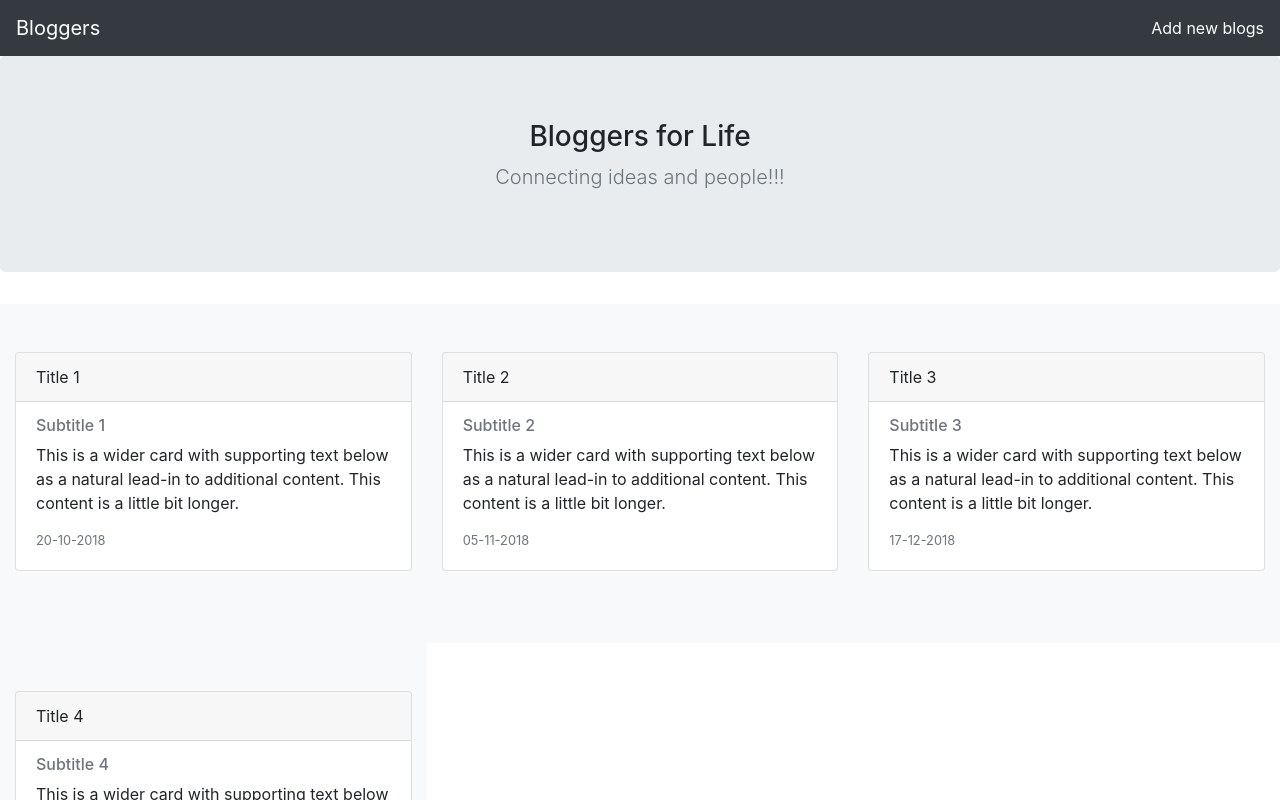
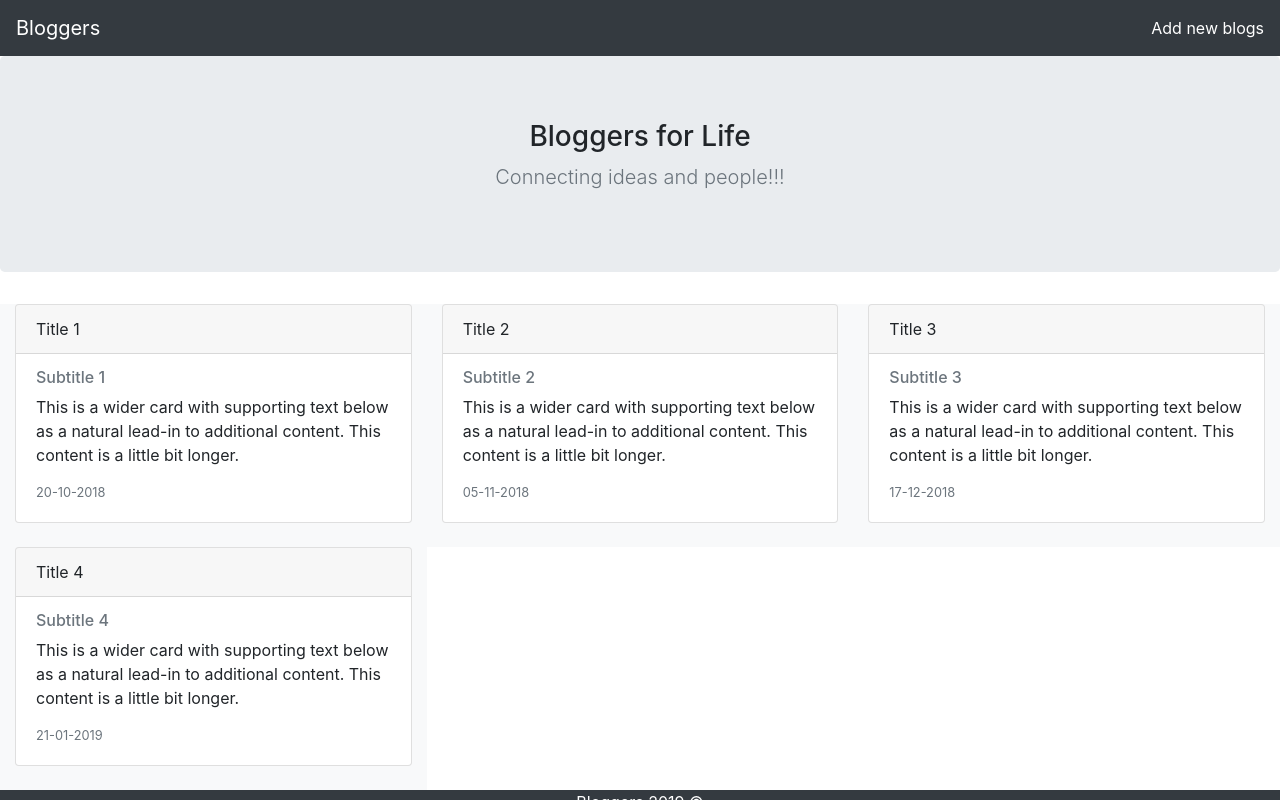
Before and after one commit to radhakrishnan-s/Blog_post, a React (Create React App) app: page / in a window 1280 px wide. Shown: the top 800 px of the page. Built offline with nearby package versions, Linux system fonts and the light colour scheme.

Commit message:
minor changes 1

```diff
--- a/src/Content.tsx
+++ b/src/Content.tsx
@@ -30,7 +30,7 @@ const content = [
 const Content = () => (
     <div>
         {content.map(item => (
-    <div key={item.title} className="col-md-4 py-5 bg-light d-inline-block">
+            <div key={item.title} className="col-md-4 bg-light d-inline-block">
                 <div className="card mb-4 box-shadow">
                     <div className="card-header">
                         {item.title}
--- a/src/Footer.tsx
+++ b/src/Footer.tsx
@@ -1,11 +1,9 @@
 import * as React from 'react';
 
-class Footer extends React.Component<any, any> {
-    render() {
-        return <div className="container-fluid d-flex justify-content-center bg-dark text-white">
-            Bloggers 2019 &copy;
+const Footer = () => (
+    <div className="container-fluid d-flex justify-content-center bg-dark text-white">
+        Bloggers 2019 &copy;
             </div>
-    }
-}
+);
 
 export default Footer;
```
Lines whose indentation alone changed are shown as unchanged.
